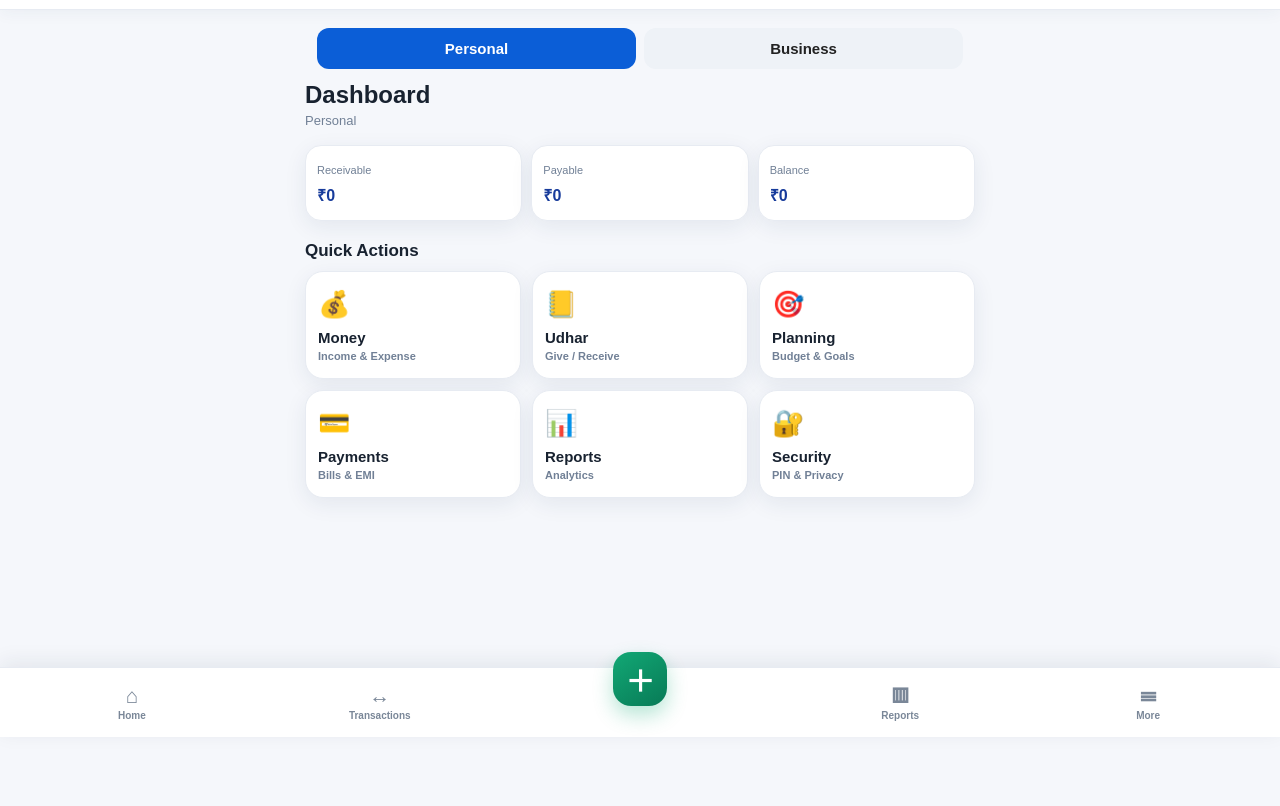
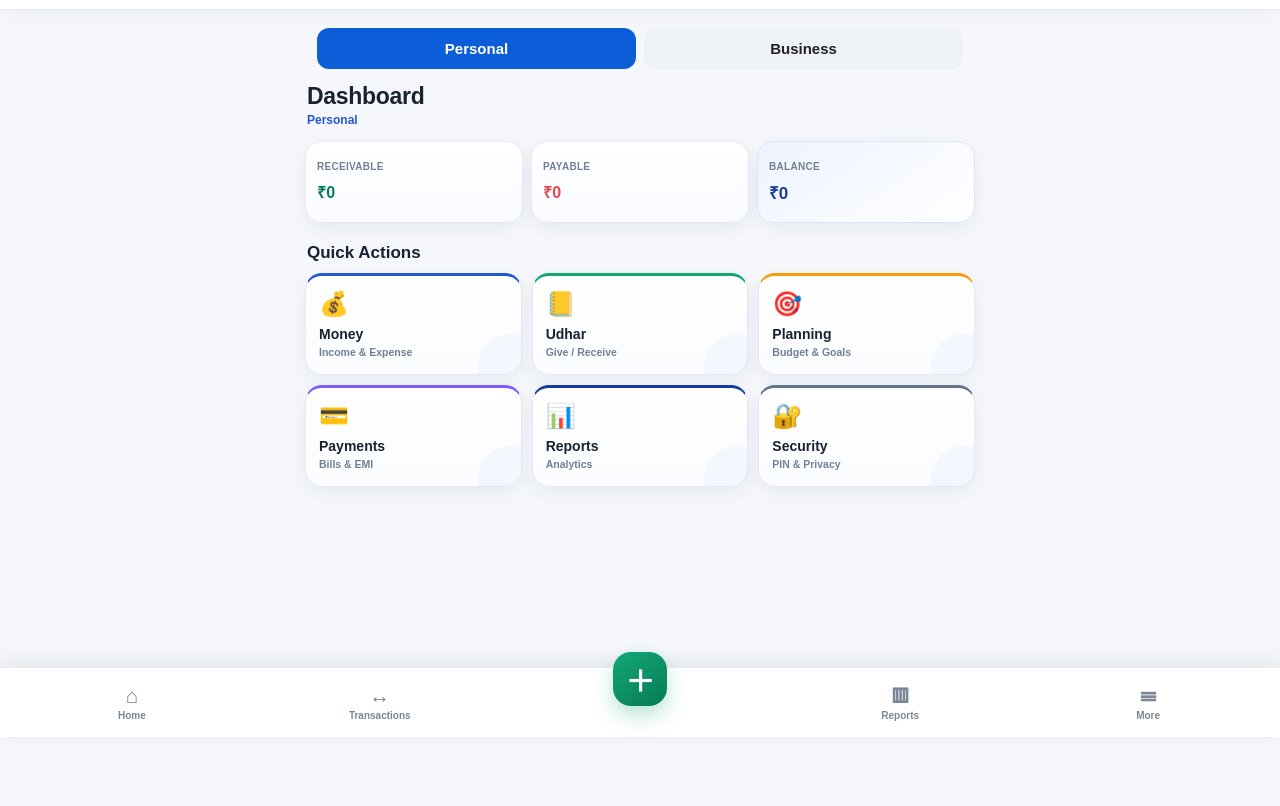
Before and after one commit to mysunilgupta-tech/HISAB-GLOBAL-V7, a website: page index.html in a window 1280 px wide. Shown: the part 63-869 px from the top of the page. Drawn offline with Linux system fonts and the light colour scheme.

Commit message:
Update style.css

```diff
--- a/style.css
+++ b/style.css
@@ -1,6 +1,7 @@
 /* =========================================================
    HISAB V7 — PREMIUM FINANCE UI
-   Royal Blue + Emerald Green
+   Complete polished CSS
+   HTML + JavaScript structure unchanged
    ========================================================= */
 
 *{
@@ -25,18 +26,20 @@
   --orange:#f59e0b;
   --orange-soft:#fff7e6;
 
+  --purple:#7c5cff;
   --text:#182230;
   --muted:#718096;
 
   --bg:#f5f7fb;
-  --card:#ffffff;
+  --card:#fff;
   --border:#e7ebf2;
 
   --shadow:0 6px 22px rgba(30,55,90,.08);
   --radius:18px;
 }
 
-html,body{
+html,
+body{
   width:100%;
   min-height:100%;
   font-family:Arial,Helvetica,sans-serif;
@@ -48,9 +51,9 @@ body{
   padding-bottom:82px;
 }
 
-/* =========================
-   GUEST / SPLASH
-   ========================= */
+/* =========================================================
+   GUEST
+   ========================================================= */
 
 #guestGate{
   min-height:100vh;
@@ -95,19 +98,15 @@ body{
   max-width:320px;
 }
 
-/* =========================
-   APP SHELL
-   ========================= */
+/* =========================================================
+   APP SHELL / TOP BAR
+   ========================================================= */
 
 #appShell{
   display:none;
   min-height:100vh;
   background:var(--bg);
 }
-
-/* =========================
-   TOP BAR
-   ========================= */
 
 .topbar{
   position:sticky;
@@ -121,12 +120,14 @@ body{
   background:rgba(255,255,255,.96);
   border-bottom:1px solid var(--border);
   box-shadow:0 3px 15px rgba(30,55,90,.05);
+  backdrop-filter:blur(12px);
 }
 
 .brand{
   font-size:22px;
   font-weight:800;
   color:var(--blue-dark);
+  letter-spacing:.2px;
 }
 
 .topbar small{
@@ -150,9 +151,9 @@ body{
   font-weight:700;
 }
 
-/* =========================
-   PAGE
-   ========================= */
+/* =========================================================
+   PAGES
+   ========================================================= */
 
 .page{
   display:none;
@@ -179,9 +180,9 @@ body{
   color:var(--muted);
 }
 
-/* =========================
-   HOME HERO
-   ========================= */
+/* =========================================================
+   WELCOME HERO
+   ========================================================= */
 
 .hero-card{
   padding:22px;
@@ -234,9 +235,9 @@ body{
   color:#dce6ff;
 }
 
-/* =========================
+/* =========================================================
    OVERVIEW
-   ========================= */
+   ========================================================= */
 
 .overview-strip{
   display:grid;
@@ -266,9 +267,161 @@ body{
   word-break:break-word;
 }
 
-/* =========================
+/* =========================================================
+   HOME POLISH
+   ========================================================= */
+
+#home .page-title{
+  margin-bottom:14px;
+  padding:2px 2px 0;
+}
+
+#home .page-title h2{
+  font-size:23px;
+  font-weight:800;
+  letter-spacing:-.3px;
+}
+
+#home .page-title p{
+  margin-top:3px;
+  font-size:12px;
+  font-weight:600;
+  color:var(--blue);
+}
+
+#home .overview-strip{
+  gap:8px;
+  margin:0 0 20px;
+}
+
+#home .summary-card{
+  min-height:82px;
+  padding:14px 11px;
+  border-radius:17px;
+  background:linear-gradient(180deg,#fff,#f9fbff);
+  box-shadow:0 5px 18px rgba(30,55,90,.07);
+  transition:.15s;
+}
+
+#home .summary-card:active{
+  transform:scale(.98);
+}
+
+#home .summary-card small{
+  font-size:10px;
+  font-weight:700;
+  text-transform:uppercase;
+  letter-spacing:.3px;
+}
+
+#home .summary-card strong{
+  margin-top:7px;
+  font-size:16px;
+  font-weight:800;
+}
+
+#home .summary-card:nth-child(1) strong{
+  color:var(--green-dark);
+}
+
+#home .summary-card:nth-child(2) strong{
+  color:var(--red);
+}
+
+#home .summary-card:nth-child(3){
+  background:linear-gradient(145deg,#edf3ff,#fff);
+  border-color:#d9e4ff;
+}
+
+#home .summary-card:nth-child(3) strong{
+  color:var(--blue-dark);
+  font-size:17px;
+}
+
+#home .section-head{
+  margin:2px 2px 10px;
+}
+
+#home .section-head h3{
+  font-size:17px;
+  font-weight:800;
+}
+
+#home .feature-grid{
+  gap:10px;
+}
+
+#home .feature-grid button{
+  min-height:102px;
+  padding:14px 13px;
+  border-radius:17px;
+  background:linear-gradient(180deg,#fff,#fbfcff);
+  border:1px solid #e4e9f1;
+  box-shadow:0 5px 17px rgba(30,55,90,.065);
+  position:relative;
+  overflow:hidden;
+}
+
+#home .feature-grid button::after{
+  content:"";
+  position:absolute;
+  right:-22px;
+  bottom:-25px;
+  width:65px;
+  height:65px;
+  border-radius:50%;
+  background:rgba(36,87,214,.035);
+  pointer-events:none;
+}
+
+#home .feature-grid button:active{
+  transform:scale(.965);
+  box-shadow:0 2px 8px rgba(30,55,90,.06);
+}
+
+#home .feature-grid span{
+  font-size:24px;
+  margin-bottom:8px;
+}
+
+#home .feature-grid b{
+  font-size:14px;
+  font-weight:800;
+}
+
+#home .feature-grid small{
+  margin-top:4px;
+  font-size:10.5px;
+  line-height:1.3;
+}
+
+#home .feature-grid button:nth-child(1){
+  border-top:3px solid var(--blue);
+}
+
+#home .feature-grid button:nth-child(2){
+  border-top:3px solid var(--green);
+}
+
+#home .feature-grid button:nth-child(3){
+  border-top:3px solid var(--orange);
+}
+
+#home .feature-grid button:nth-child(4){
+  border-top:3px solid var(--purple);
+}
+
+#home .feature-grid button:nth-child(5){
+  border-top:3px solid var(--blue-dark);
+}
+
+#home .feature-grid button:nth-child(6){
+  border-top:3px solid #64748b;
+}
+
+/* =========================================================
    SECTION
-   ========================= */
+   ========================================================= */
 
 .section-head{
   margin:15px 0 10px;
@@ -278,9 +431,9 @@ body{
   font-size:17px;
 }
 
-/* =========================
+/* =========================================================
    FEATURE GRID
-   ========================= */
+   ========================================================= */
 
 .feature-grid{
   display:grid;
@@ -322,9 +475,9 @@ body{
   font-size:11px;
 }
 
-/* =========================
+/* =========================================================
    BUTTONS
-   ========================= */
+   ========================================================= */
 
 button{
   border:0;
@@ -369,11 +522,12 @@ button,
   color:#fff;
   border:0;
   padding:14px;
+  box-shadow:0 7px 16px rgba(36,87,214,.18);
 }
 
-/* =========================
+/* =========================================================
    FORMS
-   ========================= */
+   ========================================================= */
 
 .form-card{
   background:var(--card);
@@ -407,6 +561,7 @@ textarea{
   color:var(--text);
   font-size:15px;
   outline:none;
+  transition:.15s;
 }
 
 input:focus,
@@ -428,9 +583,9 @@ hr{
   margin:18px 0;
 }
 
-/* =========================
+/* =========================================================
    SEARCH
-   ========================= */
+   ========================================================= */
 
 .search-box{
   margin-bottom:12px;
@@ -438,11 +593,12 @@ hr{
 
 .search-box input{
   background:#fff;
+  box-shadow:0 3px 12px rgba(30,55,90,.04);
 }
 
-/* =========================
+/* =========================================================
    TOTALS
-   ========================= */
+   ========================================================= */
 
 .totals-row{
   display:grid;
@@ -487,9 +643,9 @@ hr{
   color:var(--green);
 }
 
-/* =========================
+/* =========================================================
    FILTERS / TABS
-   ========================= */
+   ========================================================= */
 
 .filter-row,
 .business-tabs{
@@ -497,6 +653,12 @@ hr{
   gap:7px;
   overflow-x:auto;
   padding:3px 0 10px;
+  scrollbar-width:none;
+}
+
+.filter-row::-webkit-scrollbar,
+.business-tabs::-webkit-scrollbar{
+  display:none;
 }
 
 .filter-row button,
@@ -517,9 +679,9 @@ hr{
   border-color:var(--blue);
 }
 
-/* =========================
+/* =========================================================
    LISTS / CARDS
-   ========================= */
+   ========================================================= */
 
 .list{
   display:flex;
@@ -568,9 +730,9 @@ hr{
   color:var(--orange);
 }
 
-/* =========================
+/* =========================================================
    KHATA SUMMARY
-   ========================= */
+   ========================================================= */
 
 .khata-summary{
   display:grid;
@@ -598,9 +760,9 @@ hr{
   font-size:15px;
 }
 
-/* =========================
+/* =========================================================
    BUSINESS
-   ========================= */
+   ========================================================= */
 
 #business .business-tabs button:nth-child(1),
 #business .business-tabs button:nth-child(2){
@@ -615,9 +777,9 @@ hr{
   color:var(--red);
 }
 
-/* =========================
+/* =========================================================
    REPORTS
-   ========================= */
+   ========================================================= */
 
 .report-cards{
   display:grid;
@@ -642,9 +804,9 @@ hr{
   box-shadow:var(--shadow);
 }
 
-/* =========================
+/* =========================================================
    PAYMENTS
-   ========================= */
+   ========================================================= */
 
 #credit .form-card{
   border-top:4px solid var(--blue);
@@ -654,9 +816,9 @@ hr{
   color:var(--blue-dark);
 }
 
-/* =========================
-   SPECIAL STATUS
-   ========================= */
+/* =========================================================
+   STATUS
+   ========================================================= */
 
 .status-pending{
   display:inline-block;
@@ -678,9 +840,9 @@ hr{
   font-weight:700;
 }
 
-/* =========================
+/* =========================================================
    FILE BUTTON
-   ========================= */
+   ========================================================= */
 
 .file-btn{
   display:block;
@@ -688,9 +850,9 @@ hr{
   margin-top:10px;
 }
 
-/* =========================
+/* =========================================================
    BOTTOM NAV
-   ========================= */
+   ========================================================= */
 
 .bottom-nav{
   position:fixed;
@@ -706,6 +868,7 @@ hr{
   background:rgba(255,255,255,.98);
   border-top:1px solid var(--border);
   box-shadow:0 -5px 20px rgba(20,40,70,.08);
+  backdrop-filter:blur(12px);
 }
 
 .bottom-nav button{
@@ -742,34 +905,78 @@ hr{
   font-size:29px;
 }
 
-/* =========================
+/* =========================================================
    MOBILE
-   ========================= */
+   ========================================================= */
 
 @media(max-width:380px){
-  .feature-grid{
+
+  #home{
+    padding-left:12px;
+    padding-right:12px;
+  }
+
+  #home .overview-strip{
+    gap:6px;
+  }
+
+  #home .summary-card{
+    min-height:78px;
+    padding:12px 8px;
+  }
+
+  #home .summary-card strong{
+    font-size:14px;
+  }
+
+  #home .summary-card:nth-child(3) strong{
+    font-size:15px;
+  }
+
+  #home .feature-grid{
     gap:8px;
   }
 
-  .feature-grid button{
-    min-height:100px;
-    padding:12px 9px;
+  #home .feature-grid button{
+    min-height:96px;
+    padding:12px 10px;
   }
 
-  .overview-strip{
-    gap:6px;
+  #home .feature-grid span{
+    font-size:22px;
   }
 
-  .summary-card{
-    padding:11px 7px;
+  #home .feature-grid b{
+    font-size:13px;
   }
 
-  .summary-card strong{
-    font-size:14px;
+  #home .feature-grid small{
+    font-size:10px;
+  }
+
+  .topbar{
+    padding-left:12px;
+    padding-right:12px;
+  }
+
+  .top-actions{
+    gap:5px;
+  }
+
+  .top-actions button{
+    width:36px;
+    height:36px;
+    font-size:11px;
+  }
+
+  .page{
+    padding-left:12px;
+    padding-right:12px;
   }
 }
 
 @media(min-width:700px){
+
   .feature-grid{
     grid-template-columns:repeat(3,1fr);
   }
```
